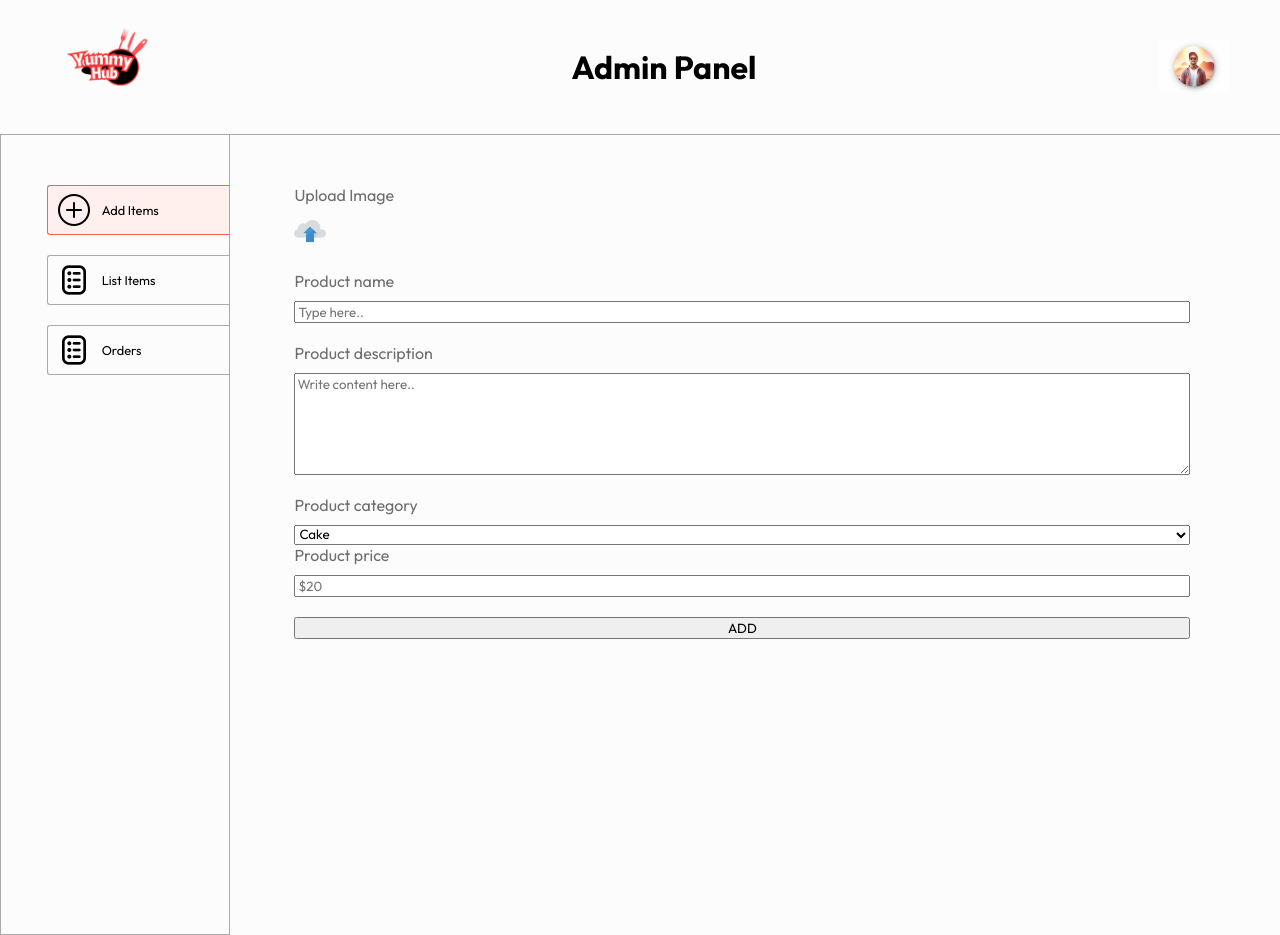
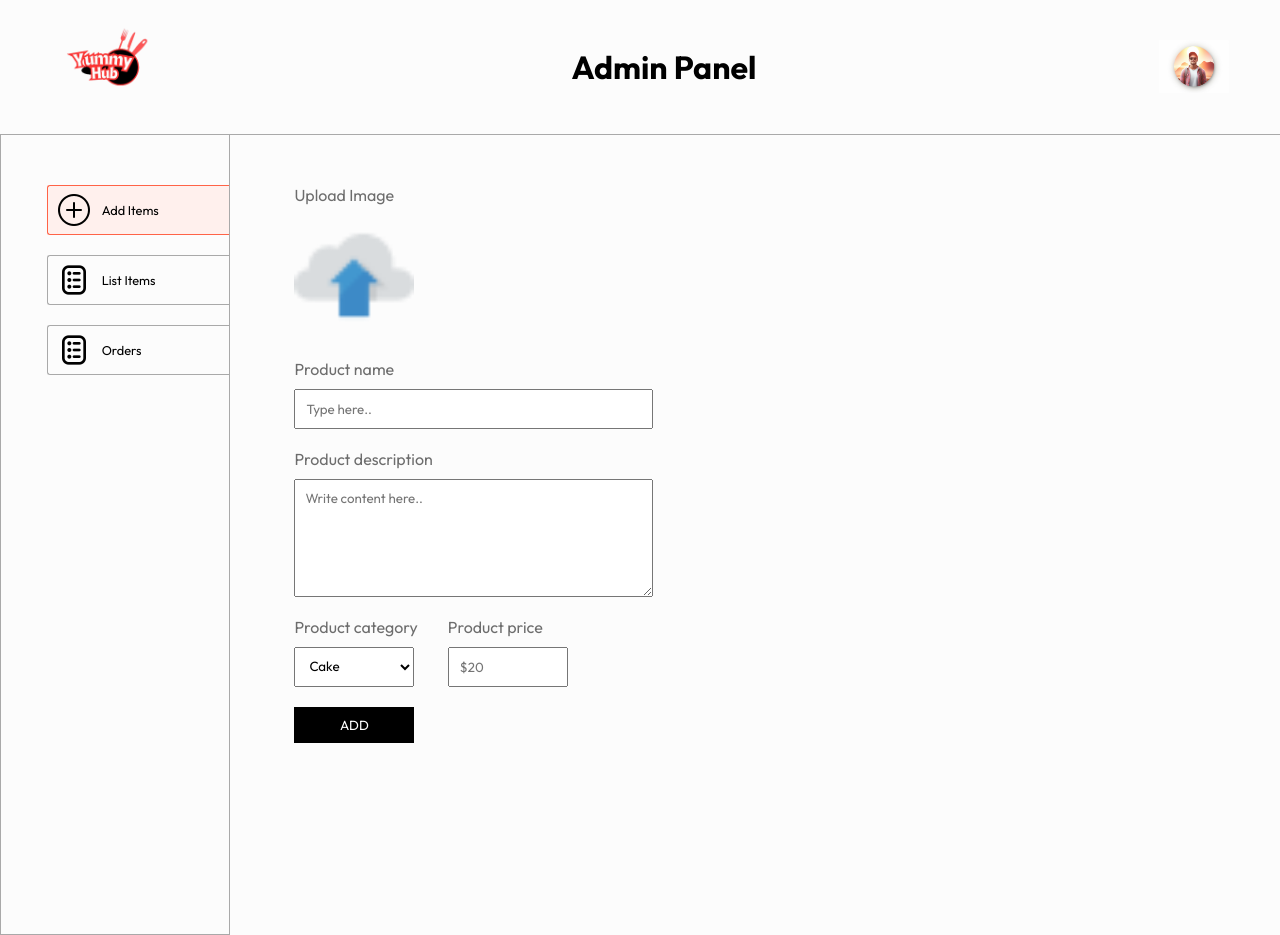
Before and after one commit to TheekshaRathnayaka/Food-Delivery-Website, a React (Vite) app in the folder admin/: page /add in a window 1280 px wide. Built offline with nearby package versions, Linux system fonts and the light colour scheme.

Commit message:
Finish form design

```diff
--- a/admin/src/pages/Add/Add.css
+++ b/admin/src/pages/Add/Add.css
@@ -9,3 +9,34 @@
 .add form{
     gap: 20px;
 }
+
+.add-img-upload img{
+    width: 120px;
+}
+
+.add-product-name, .add-product-description{
+    width: max(40%, 280px);
+}
+
+.add-product-name input, .add-product-description textarea{
+    padding: 10px;
+}
+
+.add-category-price{
+    display: flex;
+    gap: 30px;
+}
+
+.add-category-price select, .add-category-price input{
+    max-width: 120px;
+    padding: 10px;
+}
+
+.add-btn{
+    max-width: 120px;
+    border: none;
+    padding: 10px;
+    background-color: black;
+    color: white;
+    cursor: pointer;
+}
```
